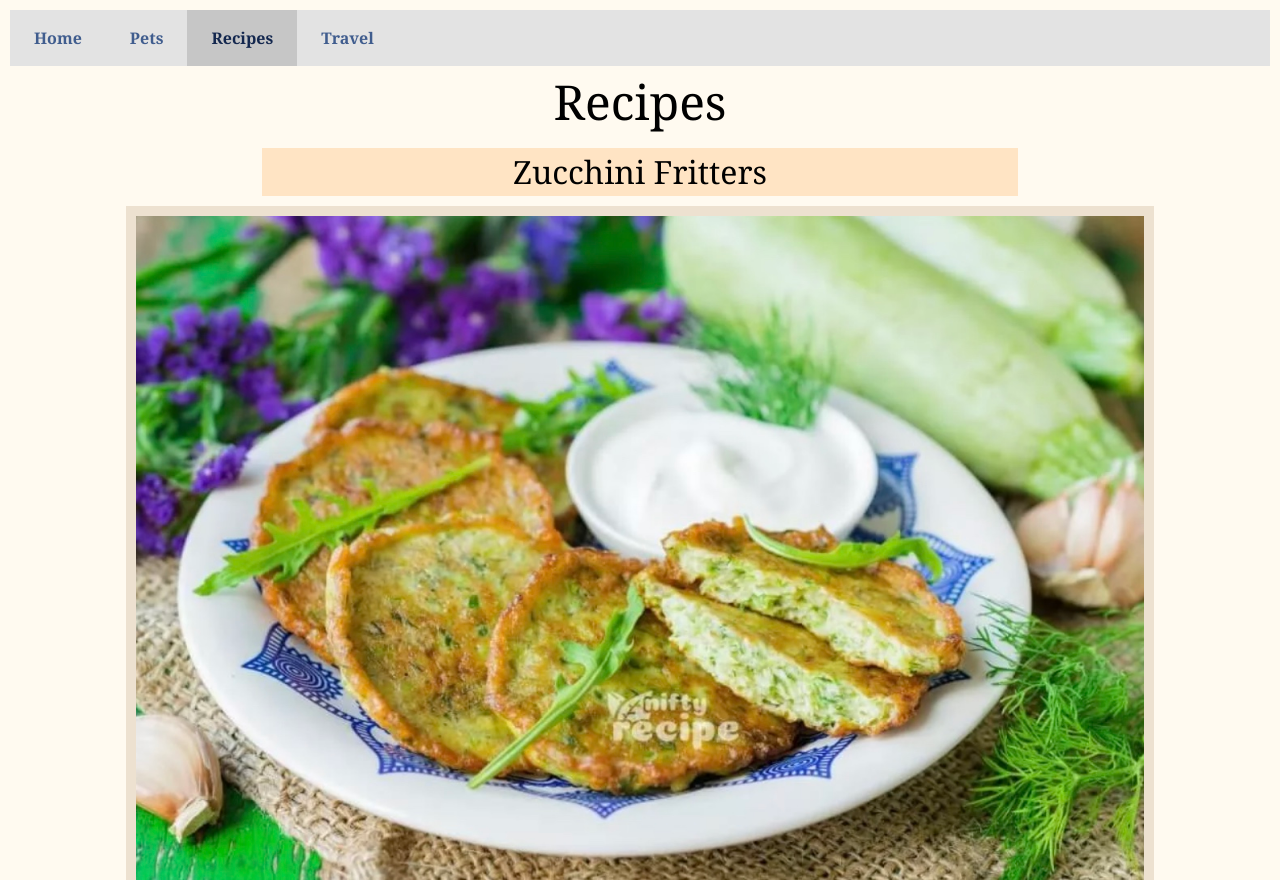
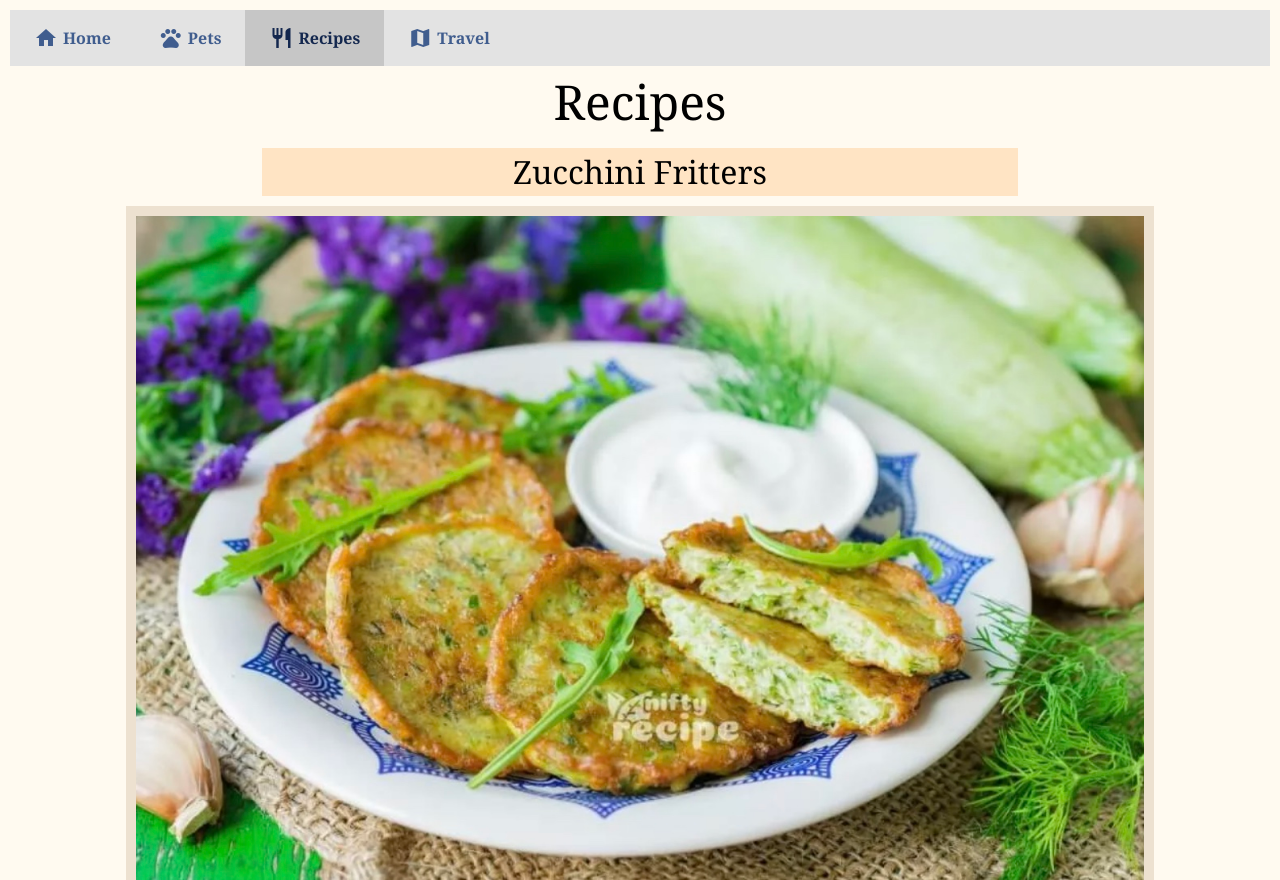
Before and after one commit to mghnlvtt/ccp_tablet_w24, a plain HTML site: page recipes.html in a window 1280 px wide. Shown: the top 880 px of the page. Drawn offline with Linux system fonts and the light colour scheme.

Commit message:
added unique element (icon library)

```diff
--- a/css/style.css
+++ b/css/style.css
@@ -30,12 +30,18 @@ li.navbar {
 }
 
 ul.navbar a {
-    display: block;
+    display: flex;
+    align-items: center;
     color: #405d8e;
     text-align: center;
     padding: 1em 1.5em;
     text-decoration: none;
     font-weight: bold;
+    float: left;
+}
+
+ul.navbar a i {
+    margin-right: 5px;
 }
 
 ul.navbar a.active{
@@ -355,6 +361,7 @@ ul.travel {
 
     ul.likes {
         text-align: center;
+        font-size: 130%;
     }
 
     .pets-grid {
@@ -384,6 +391,7 @@ ul.travel {
         grid-column: span 2;
         grid-row: span 1;
     }
+
 }
 
 @media (prefers-reduced-motion) {
--- a/recipes.html
+++ b/recipes.html
@@ -5,17 +5,17 @@
     <meta name="viewport" content="width=device-width, initial-scale=1.0">
     <link rel = 'stylesheet' href="css/reset.css">
     <link rel = 'stylesheet' href="css/style.css">
-    <title>Recipes</title>
+    <link rel="stylesheet" href="https://fonts.googleapis.com/icon?family=Material+Icons">
 </head>
 <body>
     <a href = "#main" class="skip">Skip to Main Content</a>
     <header>
         <nav>
             <ul class="navbar">
-                <li class="navbar"><a href = "index.html">Home</a></li>
-                <li class="navbar"><a href = "pets.html">Pets</a></li>
-                <li class="navbar"><a href = "recipes.html" class = "active">Recipes</a></li>
-                <li class="navbar"><a href = "travel.html">Travel</a></li>
+                <li class="navbar"><a href="index.html"><i class="material-icons">home</i> Home</a></li>
+                <li class="navbar"><a href="pets.html"><i class="material-icons">pets</i> Pets</a></li>
+                <li class="navbar"><a href="recipes.html" class="active"><i class="material-icons">restaurant</i> Recipes</a></li>
+                <li class="navbar"><a href="travel.html"><i class="material-icons">map</i> Travel</a></li>
             </ul>
         </nav>
     </header>
```
Also changed, not shown: index.html (+5 -4 lines), pets.html (+7 -4 lines), travel.html (+5 -4 lines).
